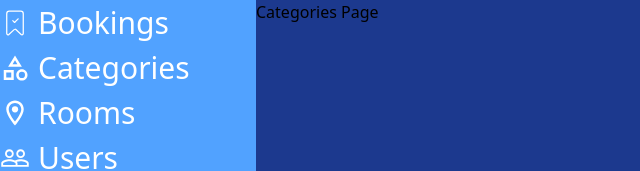
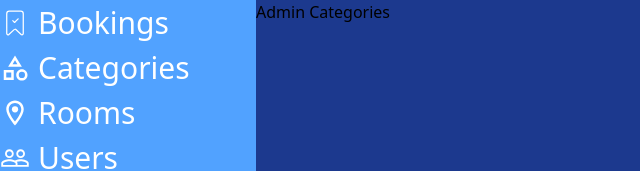
Before and after one commit to thilini-nisansala/Hotel-Management-frontend, a React (Vite) app: page /admin/categories in a window 1280 px wide. Shown: the top 171 px of the page, without its empty margins (0-640 px from the left). Built offline with nearby package versions, Linux system fonts and the light colour scheme.

Commit message:
Setup admin panel with routing

```diff
--- /dev/null
+++ b/src/pages/admin/Bookings/adminBooking.jsx
@@ -0,0 +1,7 @@
+export default function AdminBookings (){
+    return(
+        <div className="w-full bg-red-900">
+            Admin Booking
+        </div>
+    )
+}
--- /dev/null
+++ b/src/pages/admin/categories/adminCategories.jsx
@@ -0,0 +1,7 @@
+export default function AdminCategories() {
+    return(
+        <div className="w-full">
+        Admin Categories
+        </div>
+    )
+}
--- /dev/null
+++ b/src/pages/admin/feedback/feedback.jsx
@@ -0,0 +1,7 @@
+export default function AdminFeedback(){
+    return(
+        <div className="w-full">
+            Admin Feedback
+        </div>
+    )
+}
--- /dev/null
+++ b/src/pages/admin/galleryItems/galleryitems.jsx
@@ -0,0 +1,8 @@
+export default function AdminGalleryItems(){
+    return(
+        <div className="w-full">
+            Admin Gallery Items
+
+        </div>
+    )
+}
--- /dev/null
+++ b/src/pages/admin/rooms/rooms.jsx
@@ -0,0 +1,7 @@
+export default function AdminRooms(){
+    return(
+        <div className="w-full">
+            Admin Rooms
+        </div>
+    )
+}
--- /dev/null
+++ b/src/pages/admin/users/users.jsx
@@ -0,0 +1,7 @@
+export default function AdminUsers(){
+    return(
+        <div className="w-full">
+            Admin Users
+        </div>
+    )
+}
--- a/src/pages/adminpage/admin.jsx
+++ b/src/pages/adminpage/admin.jsx
@@ -1,10 +1,19 @@
 import { Link, Route, Routes } from "react-router-dom";
 import { CiBookmarkCheck } from "react-icons/ci";
 import { MdOutlineCategory, MdOutlineRoom, MdPeopleOutline, MdFeedback, MdPhotoLibrary } from "react-icons/md";
+import AdminBookings from "../admin/Bookings/adminBooking";
+import AdminCategories from "../admin/categories/adminCategories";
+import AdminRooms from "../admin/rooms/rooms";
+import AdminUsers from "../admin/users/users";
+import AdminFeedback from "../admin/feedback/feedback";
+import AdminGalleryItems from "../admin/galleryItems/galleryitems";
+
+
+
 
 export default function AdminPage() {
     return (
-        <div className="w-full max-h-height-[100vh] overflow-hidden flex">
+        <div className="w-full max-h-[100vh] overflow-hidden flex">
             <div className="w-[20%] bg-blue-400 h-[100vh] flex flex-col">
                 <Link to="/admin/bookings" className="text-white text-[30px] hover:font-bold flex items-center gap-2">
                     <CiBookmarkCheck /> Bookings
@@ -26,15 +35,15 @@ export default function AdminPage() {
                 </Link>
             </div>
 
-            <div className="w-[80%] bg-blue-900">
+            <div className="w-[80%] max-h-[100vh] overflow-y-scroll bg-blue-900">
                 {/* Admin page content goes here */}
                 <Routes>
-                    <Route path="bookings" element={<div>Bookings Page</div>} />
-                    <Route path="categories" element={<div>Categories Page</div>} />
-                    <Route path="rooms" element={<div>Rooms Page</div>} />
-                    <Route path="users" element={<div>Users Page</div>} />
-                    <Route path="feedback" element={<div>Feedback Page</div>} />
-                    <Route path="gallery" element={<div>Gallery Page</div>} />
+                    <Route path="/bookings" element={<AdminBookings />} />
+                    <Route path="/categories" element={<AdminCategories/>} />
+                    <Route path="/rooms" element={<AdminRooms/>} />
+                    <Route path="/users" element={<AdminUsers/>} />
+                    <Route path="/feedback" element={<AdminFeedback/>} />
+                    <Route path="/gallery-Items" element={<AdminGalleryItems/>} />
                 </Routes>
             </div>
         </div>
```
